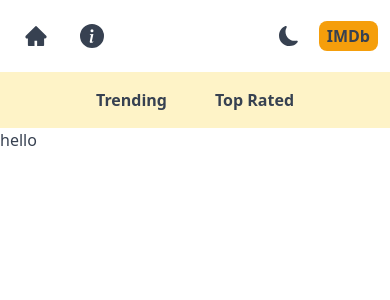
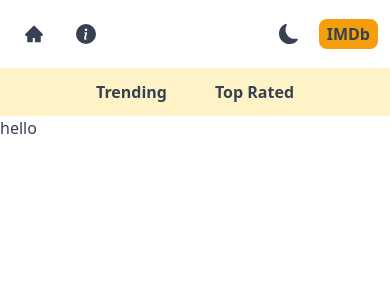
Before and after one commit to Kshitiiiij/IMDbClone, a Next.js app: page / in a window 390 px wide. Shown: the top 300 px of the page. Built offline with nearby package versions, Linux system fonts and the light colour scheme.

Commit message:
impreoved padding for mobile

```diff
--- a/app/components/MenuItem.jsx
+++ b/app/components/MenuItem.jsx
@@ -3,7 +3,7 @@ export default function MenuItem({ title, address, Icon }) {
   return (
     <div>
       <Link href={address} className='mx-4 lg:mx-6 hover:text-amber-500'>
-        <Icon className="text-2xl sm:hidden mx-4"/>
+        <Icon className="text-xl sm:hidden mx-4"/>
         <p className="hidden sm:inline my-2 text-sm">{title}</p>
       </Link>
     </div>
--- a/app/components/Navbar.jsx
+++ b/app/components/Navbar.jsx
@@ -1,7 +1,7 @@
 import NavbarItem from "./NavbarItem"
 export default function Navbar() {
   return (
-    <div className="flex justify-center dark:bg-gray-600 bg-amber-100 lg:text-lg p-4">
+    <div className="flex justify-center dark:bg-gray-600 bg-amber-100 lg:text-lg p-3 sm:p-4">
       <NavbarItem title='Trending' pram="fetchTrending" />
       <NavbarItem title='Top Rated' pram="fetchTopRated" />
 
```
